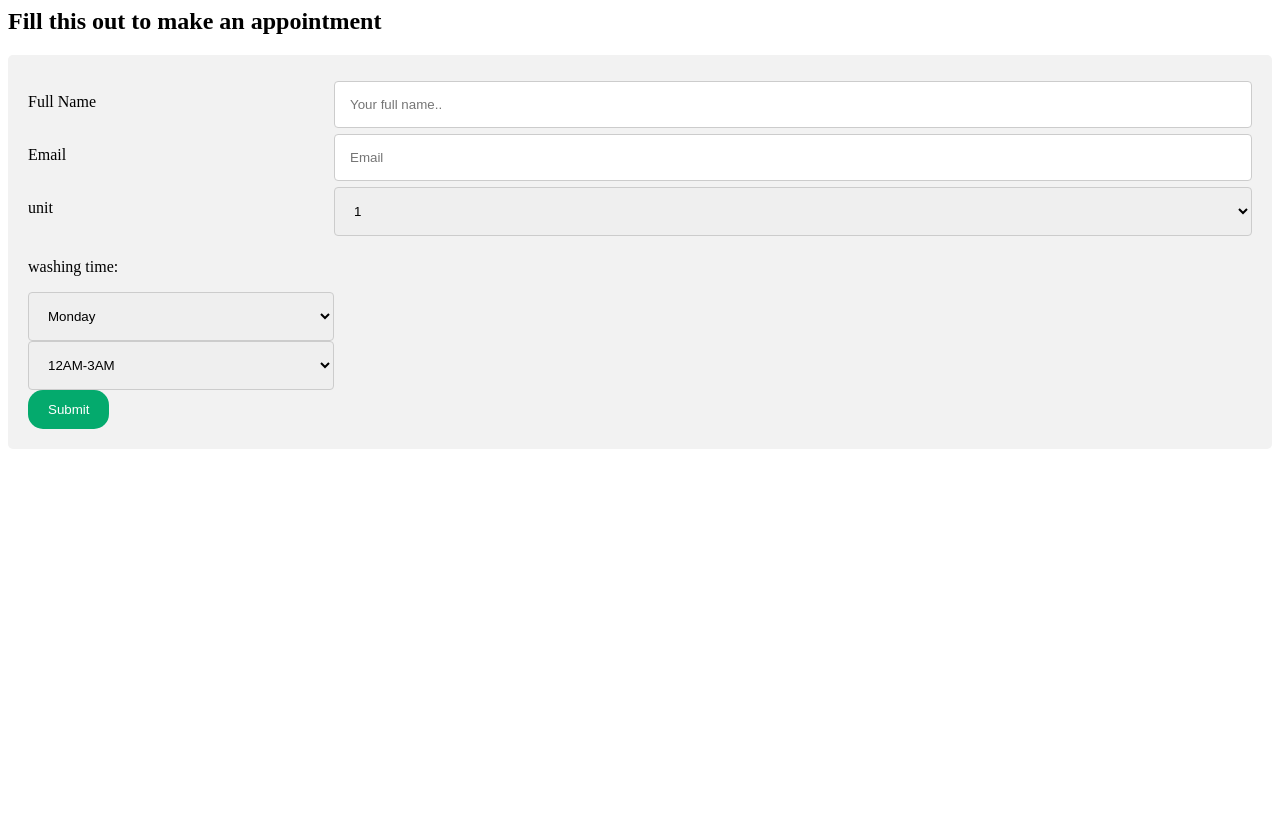
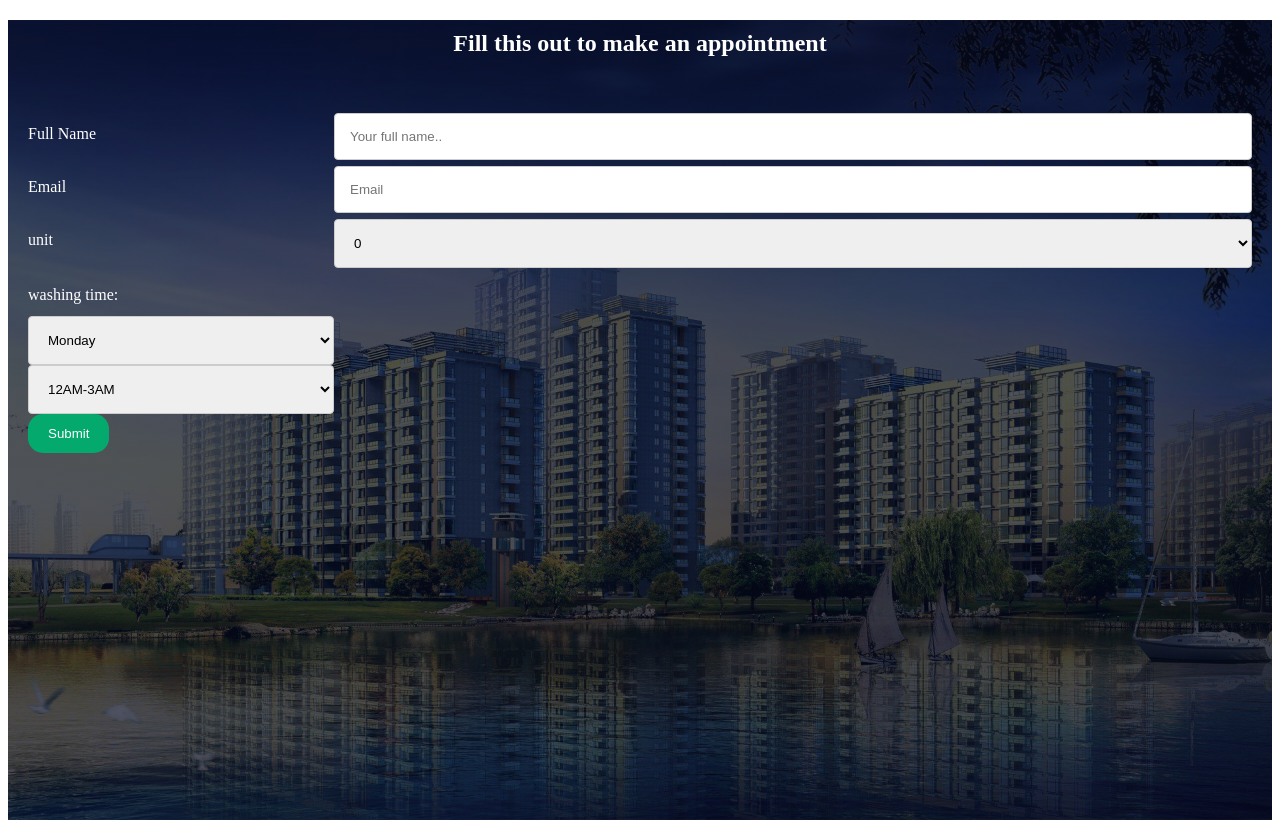
Before and after one commit to BMCC-CSC350-SP21-D/BMCC_CSC350_SP21_D, a PHP site: page /welcome.php in a window 1280 px wide. Before the commit the page ends 449 px from the top, so only its background shows below. Run offline with PHP 8.4, Linux system fonts and the light colour scheme.

Commit message:
Update welcome.php

```diff
--- a/Code/welcome.php
+++ b/Code/welcome.php
@@ -1,3 +1,4 @@
+<!DOCTYPE html>
 <head>
 <meta name="viewport" content="width=device-width, initial-scale=1">
 <style>
@@ -5,6 +6,17 @@
   box-sizing: border-box;
 }
 
+/*this is background picture */
+.background{
+  min-height: 100vh;
+  width: 100%;
+  background-image: linear-gradient(rgba(4,9,30,0.7),rgba(4,9,30,0.7)),url(background.png);
+  background-position: center;
+  background-size: cover;
+  position: relative;
+}
+
+/*all the input styles */
 input[type=text], select, textarea {
   width: 100%;
   padding: 15px;
@@ -12,12 +24,13 @@ input[type=text], select, textarea {
   border-radius: 4px;
   resize: vertical;
 }
-
+/*label styling  */
 label {
   padding: 12px 12px 12px 0;
   display: inline-block;
+  color: #fff;
 }
-
+/*submit button styles  */
 input[type=submit] {
   background-color: #04AA6D;
   color: white;
@@ -28,35 +41,37 @@ input[type=submit] {
 
 
 }
-
+/*aubmit button with hover styling*/
 input[type=submit]:hover {
   background-color: #45a049;
 }
-
+/*the appointment form styles */
 .container {
   border-radius: 5px;
-  background-color: #f2f2f2;
+  background-color: transparent;
   padding: 20px;
 }
-
 .col-25 {
   float: left;
   width: 25%;
   margin-top: 6px;
 }
-
 .col-75 {
   float: left;
   width: 75%;
   margin-top: 6px;
 }
-
 /* Clear floats after the columns */
 .row:after {
   content: "";
   display: table;
   clear: both;
 
+}
+.background h2{
+  color: #fff;
+  padding: 10px;
+  text-align: center;
 }
 
 /* Responsive layout - when the screen is less than 600px wide, make the two columns stack on top of each other instead of next to each other */
@@ -69,31 +84,32 @@ input[type=submit]:hover {
 </style>
 </head>
 <body>
-
-<h2>Fill this out to make an appointment</h2>
-<form action="savedetails.php" method="post">
-<div class="container">
+<section class="background">
+<h2>Fill this out to make an appointment</h2> <!-- this the title of the appointment page -->
+<form action="savedetails.php" method="post"> <!-- links to database after the submit is pressed -->
+<div class="container"> <!-- all code from here is whats in the container for appointment  -->
     <div class="row">
       <div class="col-25">
-        <label for="name">Full Name</label>
+        <label for="name">Full Name</label> <!-- lable for the name  -->
       </div>
       <div class="col-75">
-        <input type="text" id="name" name="name" placeholder="Your full name..">
+        <input type="text" id="name" name="name" placeholder="Your full name.."required><!-- name text box -->
       </div>
     </div>
     <div class="row">
       <div class="col-25">
-        <label for="lname">Email</label>
+        <label for="lname">Email</label> <!-- lable for the email -->
       </div>
       <div class="col-75">
-        <input type="text" id="lname" name="Email" placeholder="Email">
+        <input type="text" id="Email" name="Email" placeholder="Email"required><!-- email text box  -->
       </div>
     <div class="row">
       <div class="col-25">
-        <label for="unit">unit</label>
+        <label for="unit">unit</label> <!-- label for the unit  -->
       </div>
       <div class="col-75">
-        <select id="unit" name="unit">
+        <select id="unit" name="unit"> <!-- list of all the the units -->
+          <option value="0">0</option>
           <option value="1">1</option>
           <option value="2">2</option>
           <option value="3">3</option>
@@ -120,15 +136,14 @@ input[type=submit]:hover {
           <option value="24">24</option>
           <option value="25">25</option>
 
-
         </select>
       </div>
     </div>
     <div class="row">
       <div class="col-25">
-  <p>washing time:</p>
+  <label for="washing time">washing time:</label>
   <div>
-	<select id="day" name="day">
+  <select id="day" name="day"><!-- days of the week list -->
     <option value="monday">Monday</option>
     <option value="tuesday">Tuesday</option>
     <option value="wednesday">Wednesday</option>
@@ -139,7 +154,7 @@ input[type=submit]:hover {
   </select>
   </div>
   <div>
-	<select id="time" name="time">
+  <select id="time" name="time"> <!-- list of  time  -->
     <option value="12AM-3AM">12AM-3AM</option>
     <option value="3AM-6AM">3AM-6AM</option>
     <option value="6AM-9AM">6AM-9AM</option>
@@ -151,10 +166,10 @@ input[type=submit]:hover {
   </select>
   </div>
     <div class="row">
-      <input type="submit" value="Submit">
+      <input type="submit" value="Submit"> <!-- submit button -->
     </div>
   </form>
 </div>
-
+</section>
 </body>
 </html>
```
Lines whose indentation alone changed are shown as unchanged.
